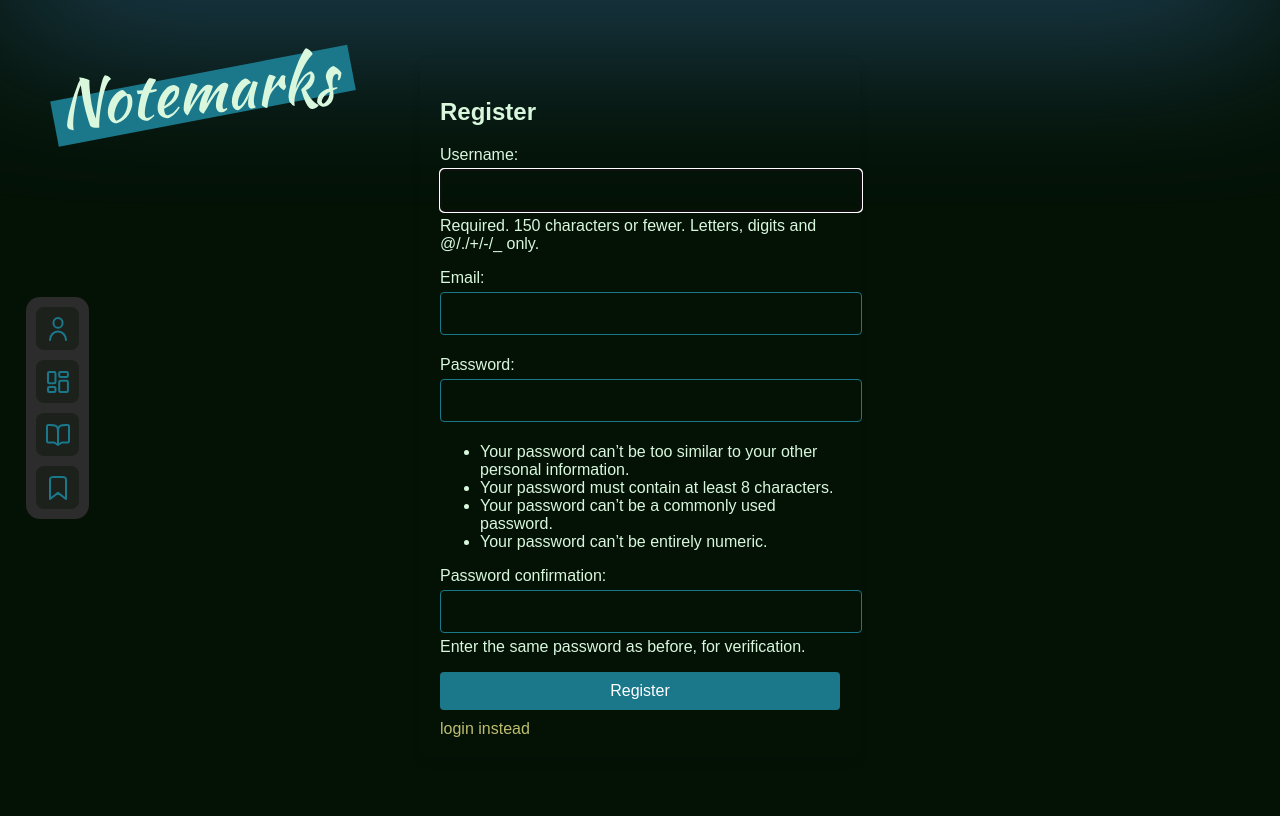
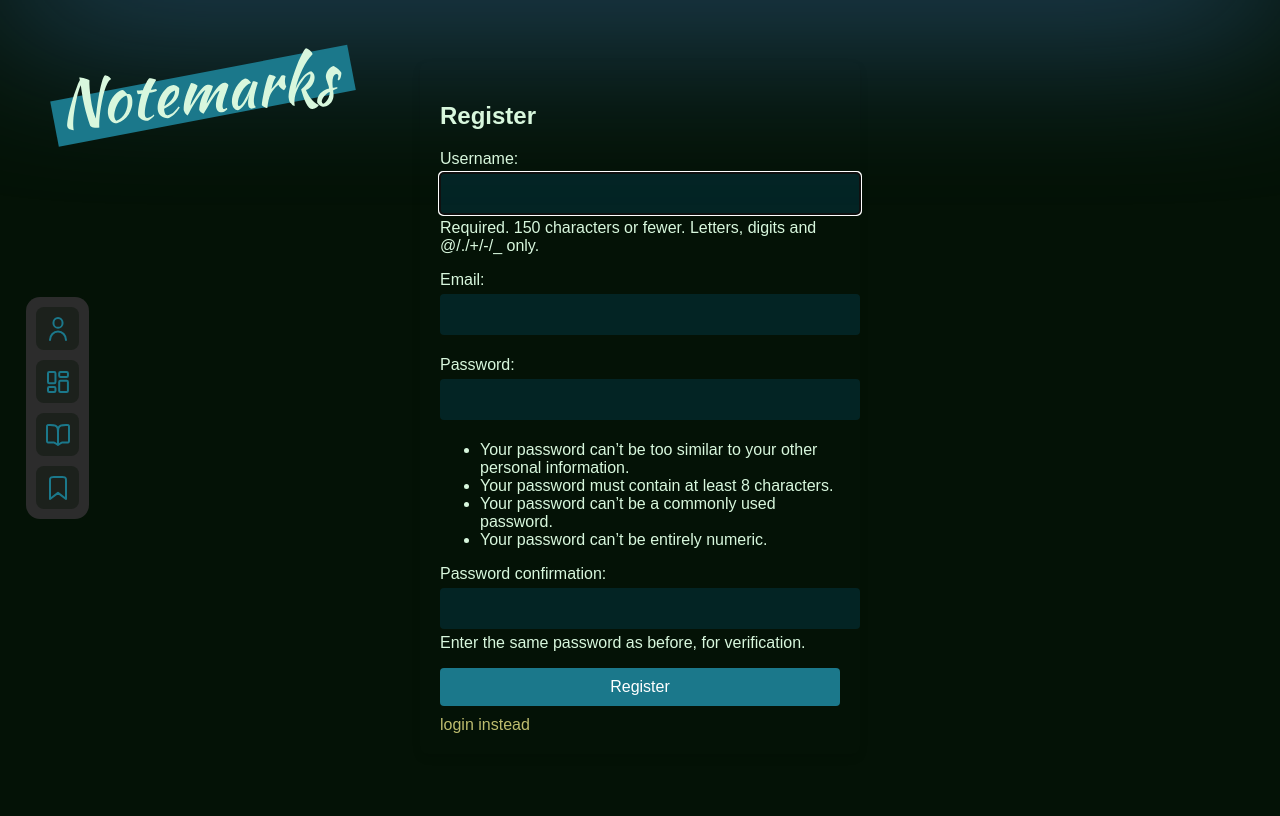
Before and after one commit to JulienToumieh/notemarks-django, a Django app: page /register/ in a window 1280 px wide. Run offline with Django 5.2, Linux system fonts and the light colour scheme.

Commit message:
Minor UI improvements

```diff
--- a/Notemarks/templates/login.html
+++ b/Notemarks/templates/login.html
@@ -29,7 +29,6 @@
 
 
     <style>
-        /* Full body styling */
         .centerdiv {
             font-family: Arial, sans-serif;
             display: flex;
@@ -39,7 +38,6 @@
             margin: 0;
         }
 
-        /* Login container styling */
         .login-container {
             padding: 20px;
             border-radius: 8px;
@@ -56,9 +54,9 @@
             width: 100%;
             padding: 10px;
             margin: 5px 0;
-            border: 1px solid var(--secondary);
+            border-style: none;
             border-radius: 4px;
-            background-color: #0000;
+            background-color: #00aeff1f;
             color: #fff;
             font-size: large;
         }
--- a/Notemarks/templates/register.html
+++ b/Notemarks/templates/register.html
@@ -23,7 +23,6 @@
     </div>
 
     <style>
-        /* Full body styling */
         .centerdiv {
             font-family: Arial, sans-serif;
             display: flex;
@@ -49,9 +48,9 @@
             width: 100%;
             padding: 10px;
             margin: 5px 0;
-            border: 1px solid var(--secondary);
+            border-style: none;
             border-radius: 4px;
-            background-color: #0000;
+            background-color: #00aeff1f;
             color: #fff;
             font-size: large;
         }
```
